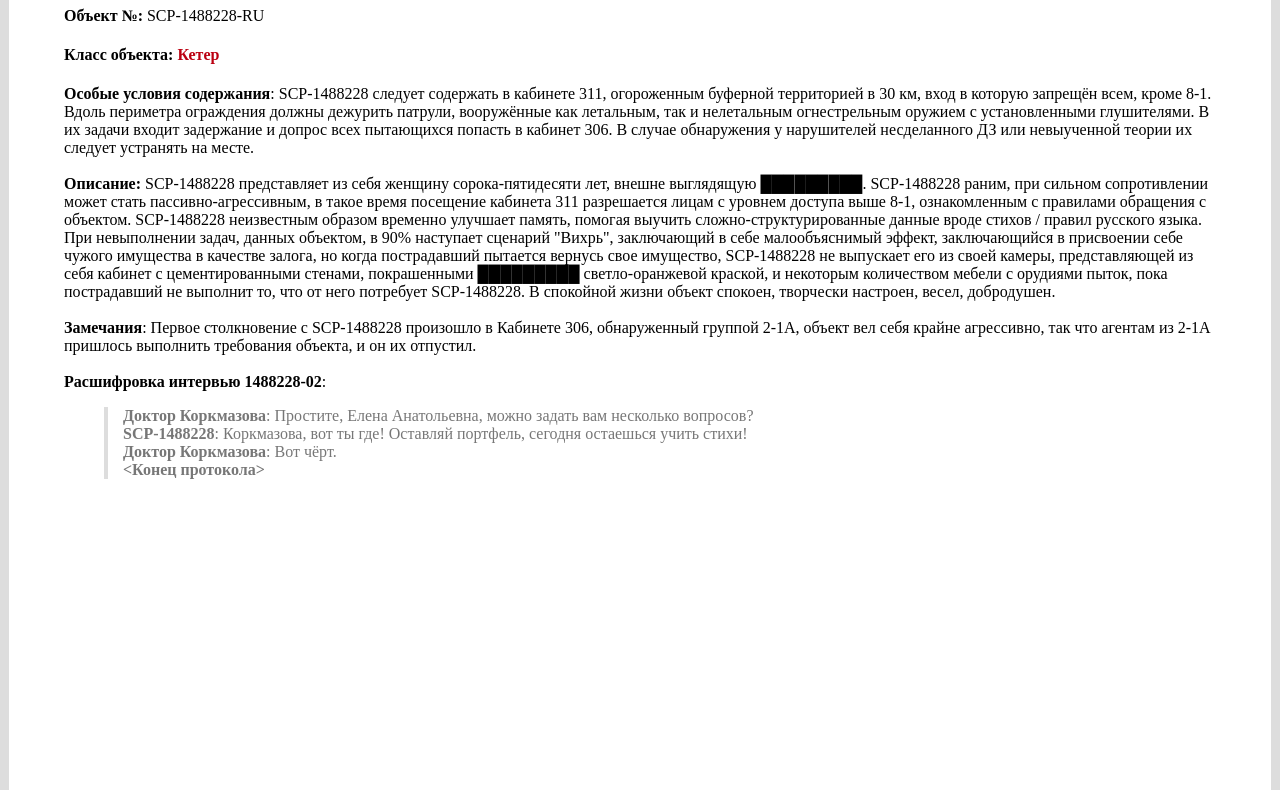
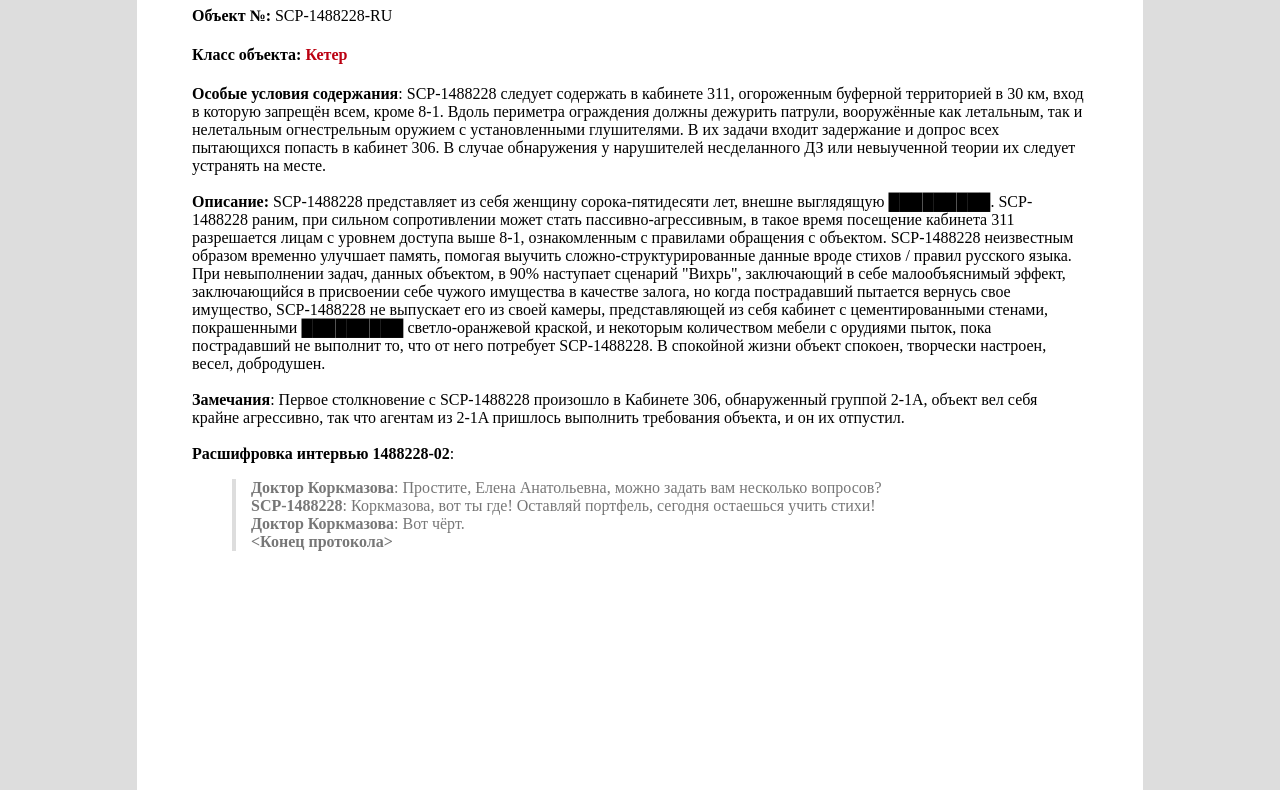
Before and after one commit to sptnk/sptnk.github.io, a plain HTML site: page scp-1488228.html in a window 1280 px wide. Shown: the part 128-918 px from the top of the page. Drawn offline with Linux system fonts and the light colour scheme.

Commit message:
Update scp-1488228.html

```diff
--- a/scp-1488228.html
+++ b/scp-1488228.html
@@ -5,7 +5,7 @@
 <meta name="viewport" content="width=device-width, initial-scale=1">
 </head>
 <body style='background-color:#ddd;padding:0;margin:0;'>
- <div style='width:90%;height:900px;margin-top:0px;padding:55px;margin-left:auto;margin-right:auto;background:#fff;'>
+ <div style='width:70%;height:900px;margin-top:0px;padding:55px;margin-left:auto;margin-right:auto;background:#fff;'>
    <h1>SCP-1488228-RU - Елена Анатольевна</h1>
    <h4>Объект №: <span style='font-weight:normal;'>SCP-1488228-RU</span></h4>
    <h4>Класс объекта: <span style='color:#b01;'>Кетер</span></h4>
```
